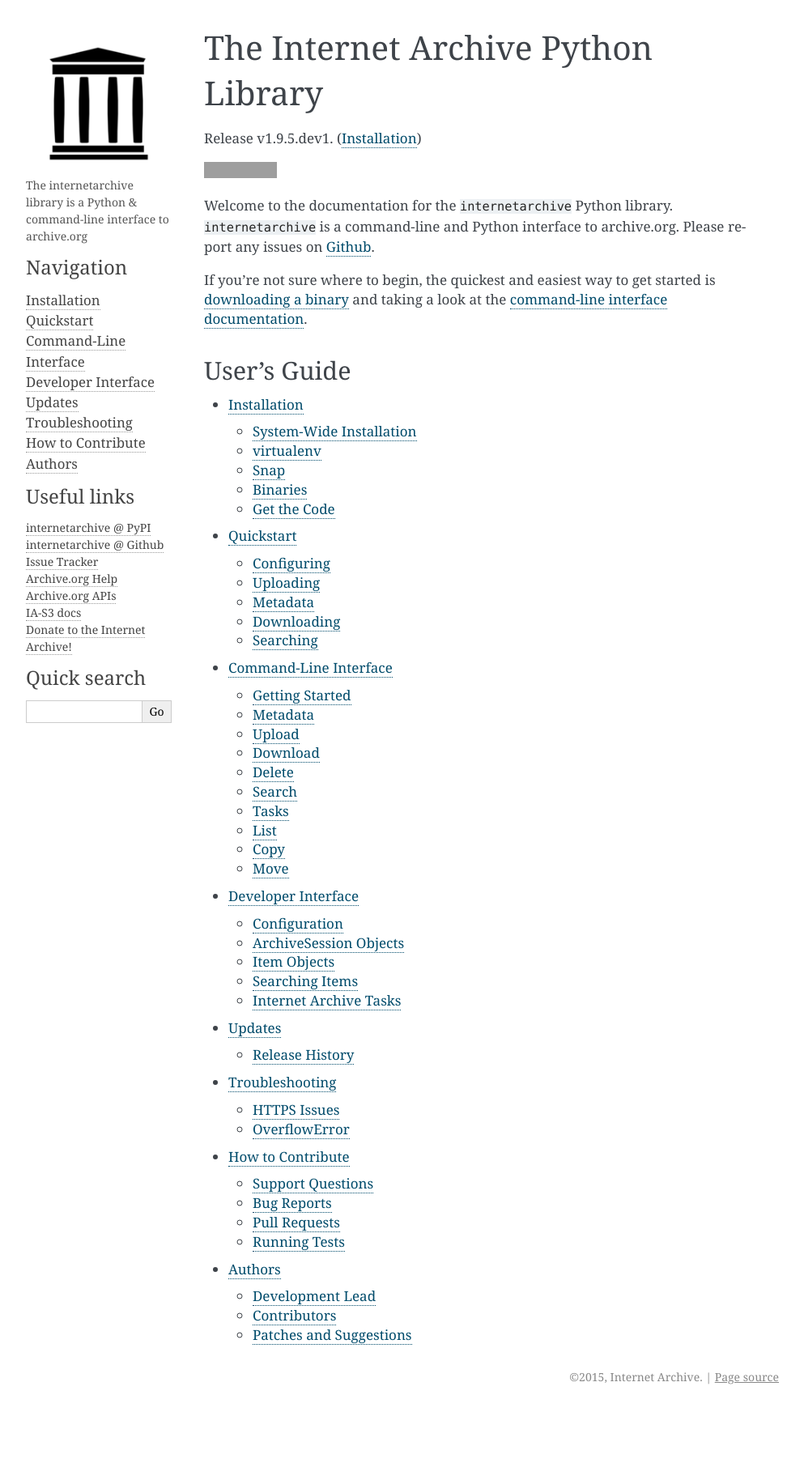
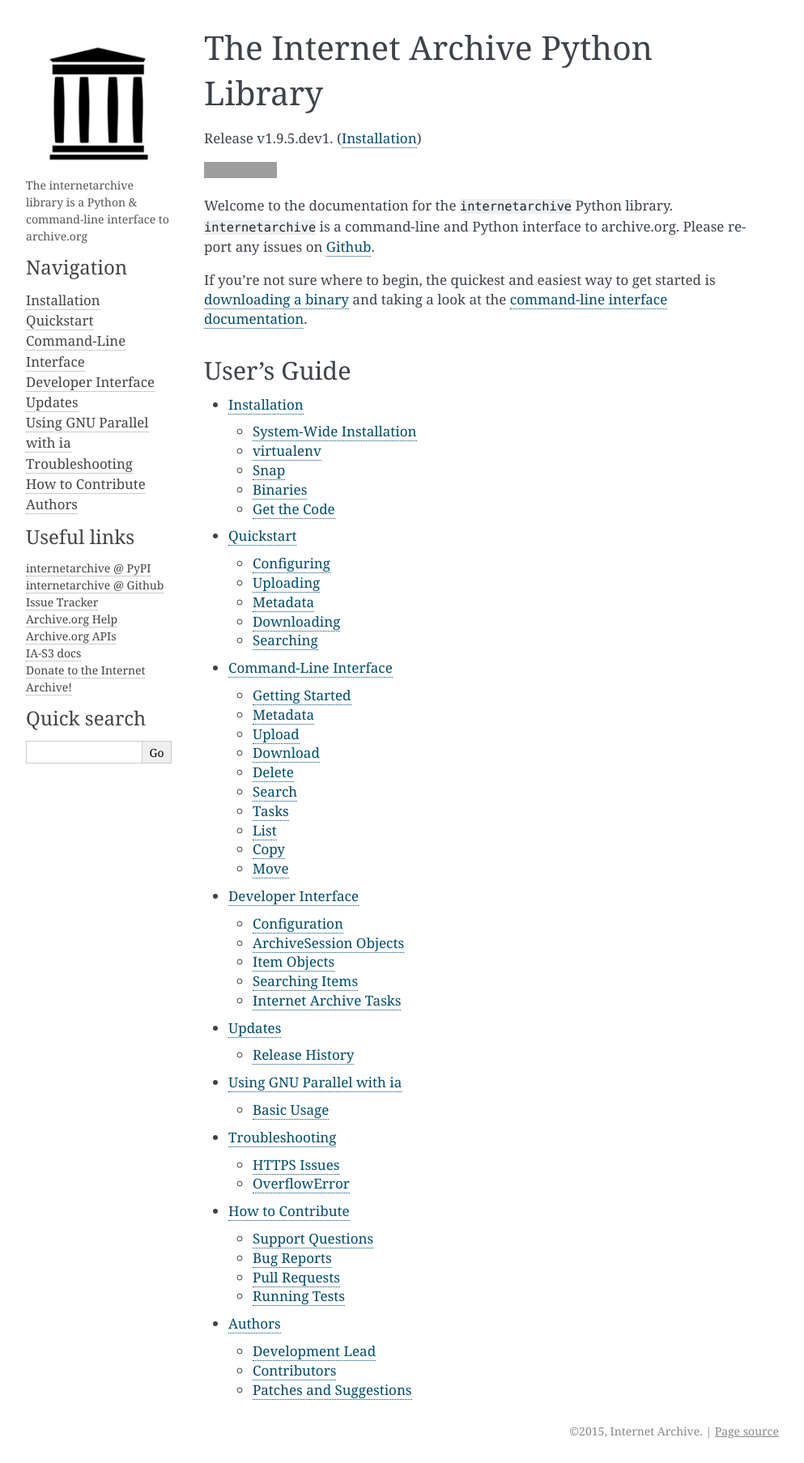
Before and after one commit to jjjake/internetarchive, a Sphinx documentation site: the page built from docs/source/index.rst, in a window 1280 px wide. Shown: the whole page at 81% size, without its empty margins (148-1141 px from the left). Built offline with Sphinx 7.4.7, drawn with Linux system fonts in a browser that asks for light colours; before the commit the page ends 1740 px from its top, so only the background shows below that; some of the changed lines change nothing that is shown; grey boxes are pictures that could not be loaded.

Commit message:
First pass at GNU Parallel docs

```diff
--- a/docs/source/index.rst
+++ b/docs/source/index.rst
@@ -30,6 +30,7 @@
     cli
     api
     updates
+    parallel
     troubleshooting
     contributing
     authors
--- /dev/null
+++ b/docs/source/parallel.rst
@@ -0,0 +1,60 @@
+Using GNU Parallel with ia
+==========================
+
+`GNU Parallel <https://www.gnu.org/software/parallel/>`_ is a shell tool for executing jobs in parallel.
+It is a very useful tool to use with ``ia`` for bulk jobs.
+It can be installed via many OS package managers.
+
+For example, it can be installed via `homebrew <https://brew.sh/>`_ on Mac OS::
+
+    brew install parallel
+
+Refer to the `GNU Parallel homepage <https://www.gnu.org/software/parallel/>`_ for more details on available packaes, source code, installation, and other documentation and tutorials.
+
+
+Basic Usage
+-----------
+
+You can use ``parallel`` to retrieve metadata from archive.org items concurrently:
+
+.. code:: bash
+
+    $ cat itemlist.txt
+    jj-test-2020-09-17-1
+    jj-test-2020-09-17-2
+    jj-test-2020-09-17-3
+    $ cat itemlist.txt | parallel 'ia metadata {}' | jq .metadata.date
+    "1999"
+    "1999"
+    "1999"
+
+You can run ``parallel`` with ``--dry-run`` to check your commands before running them:
+
+.. code:: bash
+
+    $ cat itemlist.txt | parallel --dry-run 'ia metadata {}'
+    ia metadata jj-test-2020-09-17-2
+    ia metadata jj-test-2020-09-17-1
+    ia metadata jj-test-2020-09-17-3
+
+Logging and retrying with Parallel
+^^^^^^^^^^^^^^^^^^^^^^^^^^^^^^^^^^
+
+Parallel also offers an easy way to log and retry failed commands.
+
+Here's an example of a job that is retrieving metadata for all of the items in the file named ``itemlist.txt``, and outputing the metadata to a file named ``output.jsonl``.
+It uses the ``--joblog`` option to log all commands and their exit value to ``/tmp/my_ia_job.log``:
+
+.. code:: bash
+
+    $ cat itemlist.txt | parallel --joblog /tmp/my_ia_job.log 'ia metadata {}' > output.jsonl
+
+You can now retry any commands that failed by using the ``--retry-failed`` option (don't forget to switch ``>`` to ``>>`` in this example, so you don't overwrite ``output.jsonl``! ``>>`` means to append to the output file, rather than clobber it):
+
+.. code:: bash
+
+    $ parallel --retry-failed --joblog /tmp/my_ia_job.log 'ia metadata {}' >> output.jsonl
+
+If there were no failed commands, nothing will be rerun.
+You can rerun this command until it exits with ``0``.
+You can check the exit code by running ``echo $?`` directly after the ``parallel`` command finishes.
```
